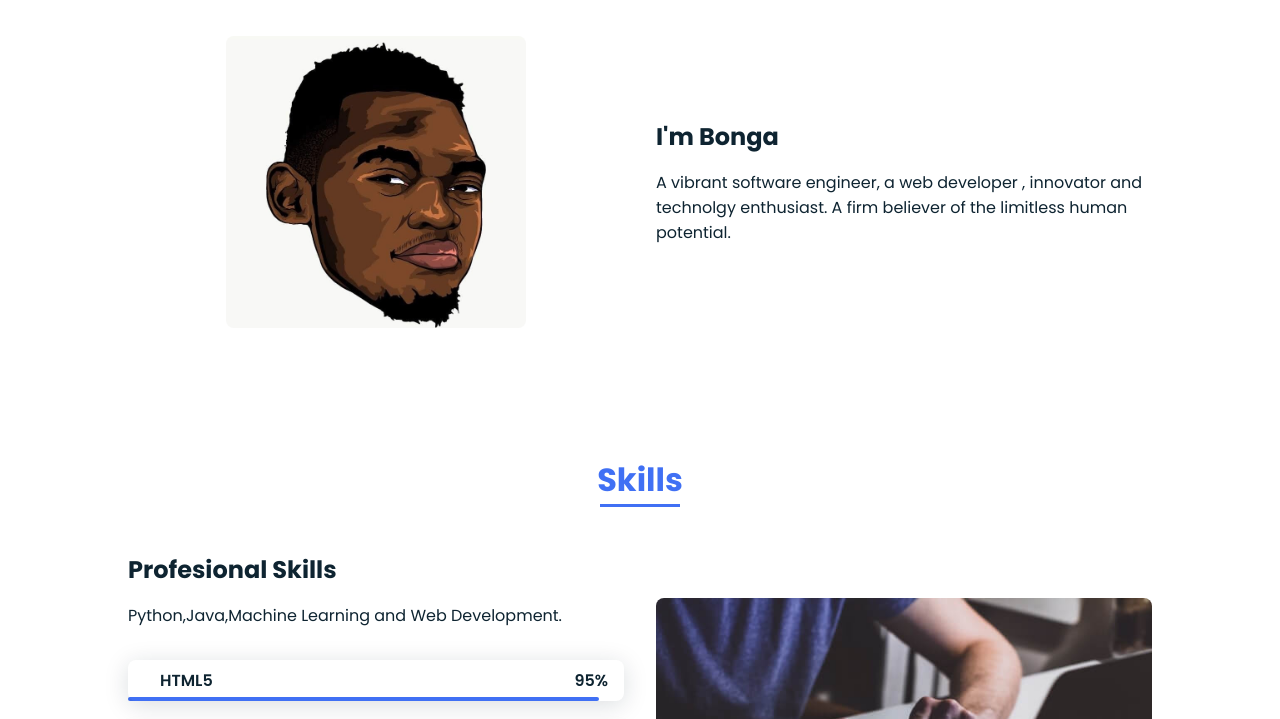
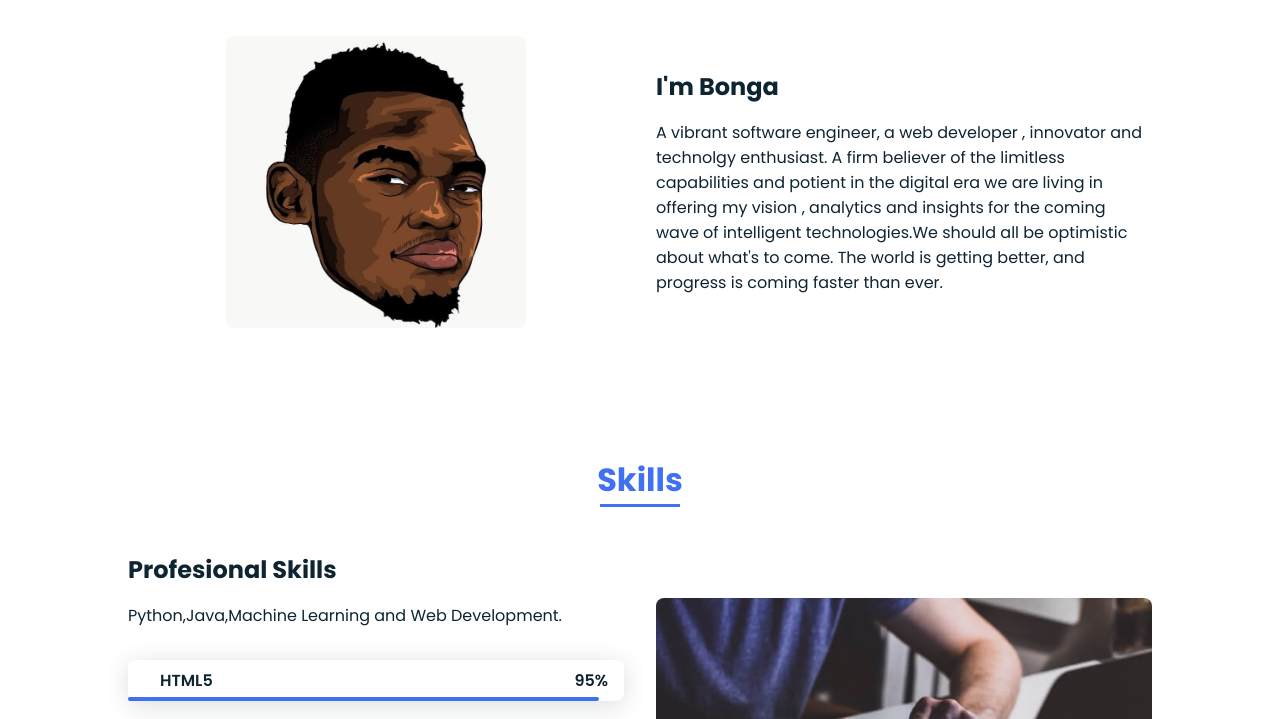
Before and after one commit to bmsomi39/portfolio-BONGA, a plain HTML site: page index.html in a window 1280 px wide. Shown: the part 940-1659 px from the top of the page. Drawn offline with nearby package versions, Linux system fonts and the light colour scheme.

Commit message:
Update index.html

```diff
--- a/index.html
+++ b/index.html
@@ -68,7 +68,7 @@
 
                 <div>
                     <h2 class="about__subtitle">I'm Bonga</h2>
-                    <p class="about__text">A vibrant software engineer, a web developer , innovator and technolgy enthusiast. A firm believer of the limitless human potential. </p>
+                    <p class="about__text"> A vibrant software engineer, a web developer , innovator and technolgy enthusiast. A firm believer of the limitless capabilities and potient in the digital era we are living in offering my vision , analytics and insights for the coming wave of intelligent technologies.We should all be optimistic about what's to come. The world is getting better, and progress is coming faster than ever.  </p>
                 </div>
             </div>
         </section>
```
